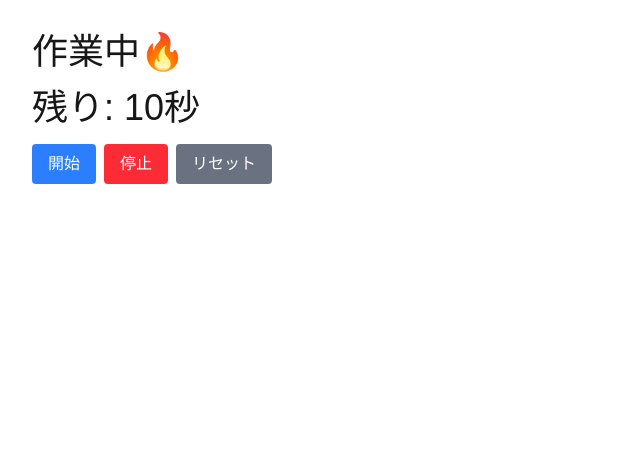
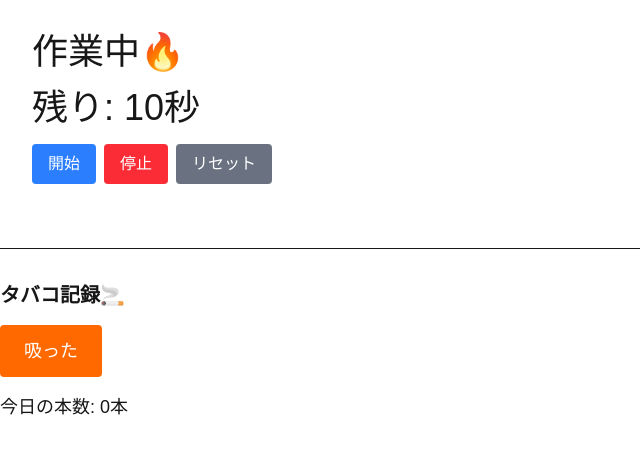
Before and after one commit to Rui-moment/pomodoro-cigarette-timer, a Next.js app: page / in a window 1280 px wide. Shown: the top 454 px of the page, without its empty margins (0-640 px from the left). Built offline with nearby package versions, Linux system fonts and the light colour scheme.

Commit message:
Add: useCigaretteLog custom hook とタバコ記録UI

```diff
--- a/app/page.tsx
+++ b/app/page.tsx
@@ -1,11 +1,14 @@
 "use client";
 import { useState, useEffect } from "react";
 import { usePomodoro } from "@/hooks/usePomodoro";
+import { useCigaretteLog } from "@/hooks/useCigaretteLog";
 
 export default function Home() {
   const { seconds, isRunning, phase, start, stop, reset } = usePomodoro();
+  const { logs, addLog } = useCigaretteLog();
 
   return (
+    <>
     <div className="p-8">
       <p className="text-4xl mb-4">
         {phase === "work" ? "作業中🔥" : "休憩中☕️"}</p>
@@ -34,5 +37,28 @@ export default function Home() {
         </button>
       </div>
     </div>
+    <div className="mt-8 border-t pt-8">
+      <h2 className="text-xl font-bold mb-4">タバコ記録🚬</h2>
+
+      <button
+        onClick={addLog}
+        className="bg-orange-500 text-white px-6 py-3 rounded text-lg"
+      >
+        吸った
+      </button>
+
+      <p className="mt-4 text-lg">
+        今日の本数: {logs.length}本
+      </p>
+
+      <div className="mt-4 space-y-2">
+        {logs.map((log, index) => (
+          <div key={index}>
+            {log.timestamp.toLocaleString()} に吸った
+          </div>
+        ))}
+    </div>
+    </div>
+    </>
   );
 }
--- /dev/null
+++ b/hooks/useCigaretteLog.ts
@@ -0,0 +1,16 @@
+"use client";
+import { useState } from "react";
+
+interface CigaretteLog {
+    timestamp: Date;
+}
+
+export function useCigaretteLog() {
+    const [logs, setLogs] = useState<CigaretteLog[]>([]);
+
+    const addLog = () => {
+        const now = new Date();
+        setLogs([...logs, { timestamp: now }]);
+    }
+    return { logs, addLog };
+}
```
Also changed, not shown: 1 other file (tests, documents, lock files or other folders).
